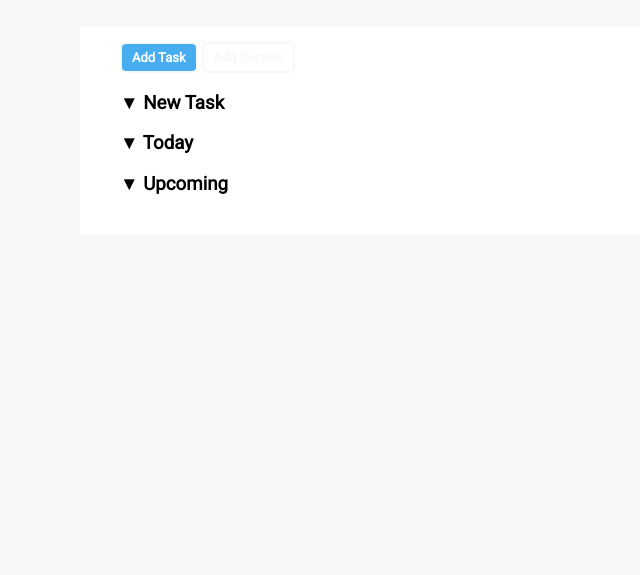
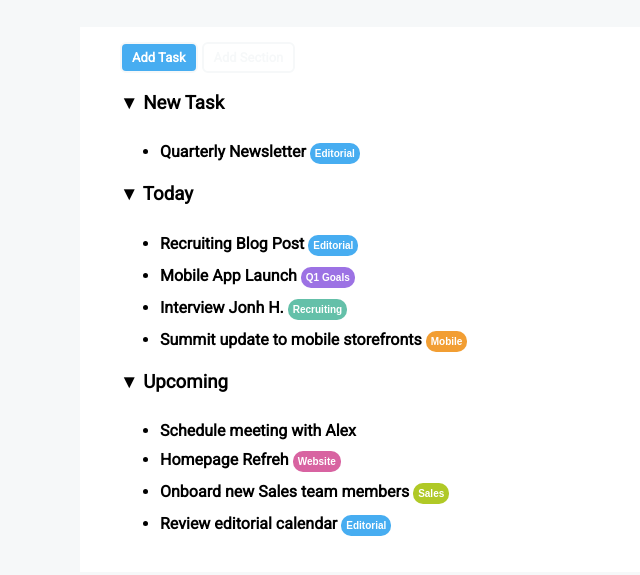
Before and after one commit to giacomomarongiu/html-css-toboolist, a plain HTML site: page index.html in a window 1280 px wide. Shown: the part 73-648 px from the top of the page, without its empty margins (0-640 px from the left). Drawn offline with Linux system fonts and the light colour scheme.

Commit message:
html structure - button o css - need a break

```diff
--- a/assets/css/style.css
+++ b/assets/css/style.css
@@ -26,6 +26,7 @@
 
 body {
     font-family: 'Roboto';
+    font-weight: 600;
     background-color: var(--bool-grey);
     margin: 0%;
 }
@@ -45,13 +46,47 @@ main {
 
 }
 
-button {
+button{
+    font-size: 10px;
+    font-weight: bold;
+    border-radius: 10px;
+    color: #FFFFFF;
+    border: none;
+    padding: 5px;
+}
+
+
+.up {
     border: 2px solid grey;
     font-family: 'Roboto';
     font-size: small;
     font-weight: bolder;
     border-radius: 6px;
     border-color: var(--bool-grey);
+}
+
+.edi{
+    background-color: var(--bool-azure);
+}
+
+.q{
+    background-color: var(--bool-purple);
+}
+
+.rec{
+    background-color: var(--bool-green);
+}
+
+.mob{
+    background-color: var(--bool-orange);
+}
+
+.web{
+    background-color: var(--bool-pink);
+}
+
+.sales{
+    background-color: #B0C926;
 }
 
 #add_task {
@@ -65,3 +100,8 @@ button {
     color: var(--bool-grey);
     padding: 6px 10px;
 }
+
+
+li{
+    padding-top: 10px;
+}
--- a/index.html
+++ b/index.html
@@ -20,22 +20,34 @@
     <!--main start - 2st big structure-->
     <main>
         <header id="main_header">
-            <button id="add_task">Add Task</button>
-            <button id="add_section">Add Section</button>
+            <button class="up" id="add_task">Add Task</button>
+            <button class="up" id="add_section">Add Section</button>
         </header>
 
         <div id="main_big">
             <section class="main_section">
                 <h3>&#9660 New Task</h3>
-                <span class="elenco">
-
-                </span>
+                <ul>
+                    <li>Quarterly Newsletter <button class="edi">Editorial</button></li>
+                </ul>
             </section>
             <section class="main_section">
                 <h3>&#9660 Today</h3>
+                <ul>
+                    <li>Recruiting Blog Post <button class="edi">Editorial</button></li>
+                    <li>Mobile App Launch <button class="q">Q1 Goals</button></li>
+                    <li>Interview Jonh H. <button class="rec">Recruiting</button></li>
+                    <li>Summit update to mobile storefronts <button class="mob">Mobile</button></li>
+                </ul>
             </section>
             <section class="main_section">
                 <h3>&#9660 Upcoming</h3>
+                <ul>
+                    <li>Schedule meeting with Alex</li>
+                    <li>Homepage Refreh <button class="web">Website</button></li>
+                    <li>Onboard new Sales team members <button class="sales">Sales</button></li>
+                    <li>Review editorial calendar <button class="edi">Editorial</button></li>
+                </ul>
             </section>
         </div>
 
```
Also changed, not shown: assets/img/rosso.png (added), assets/img/verde.jpg (added).
